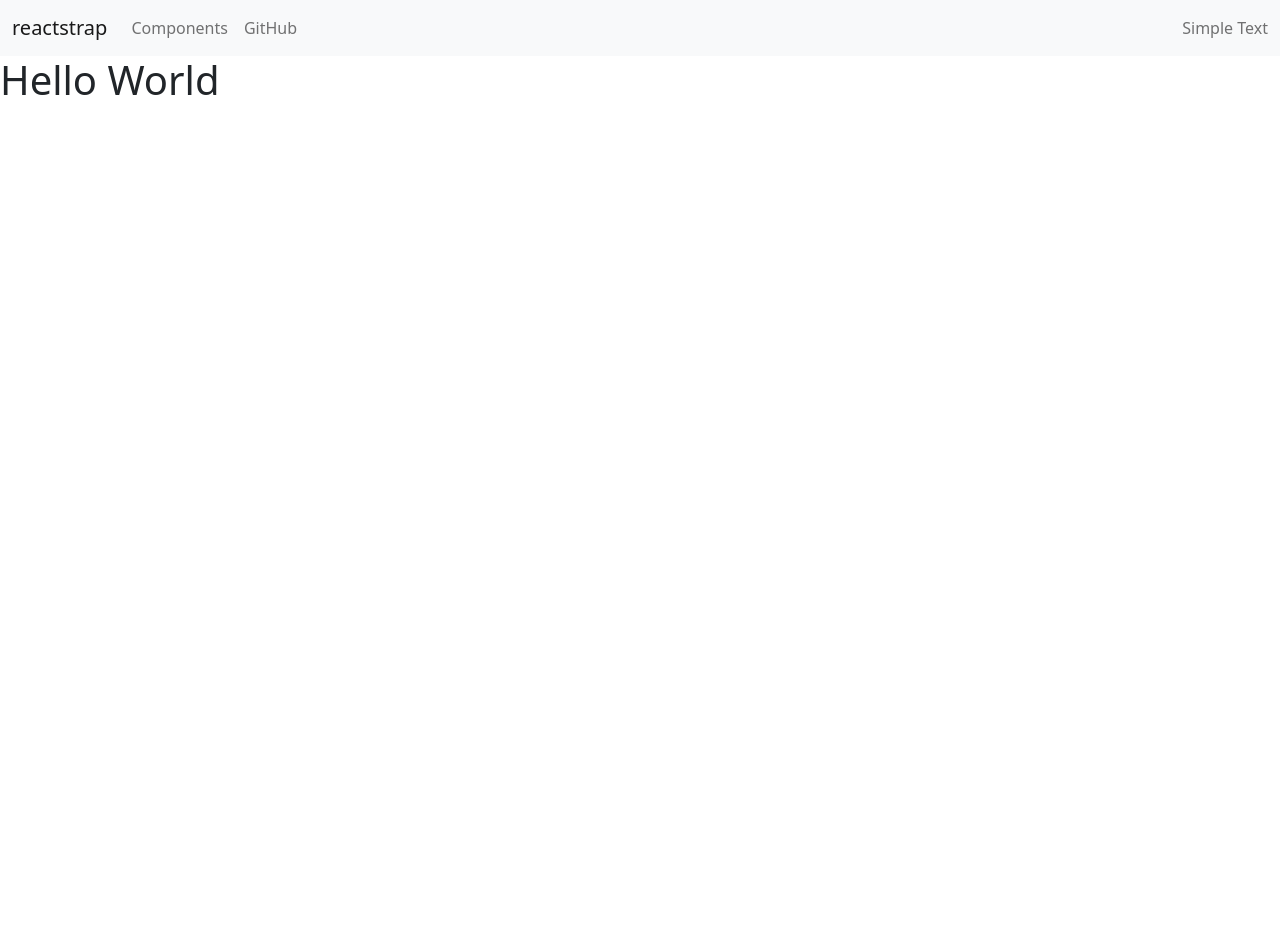
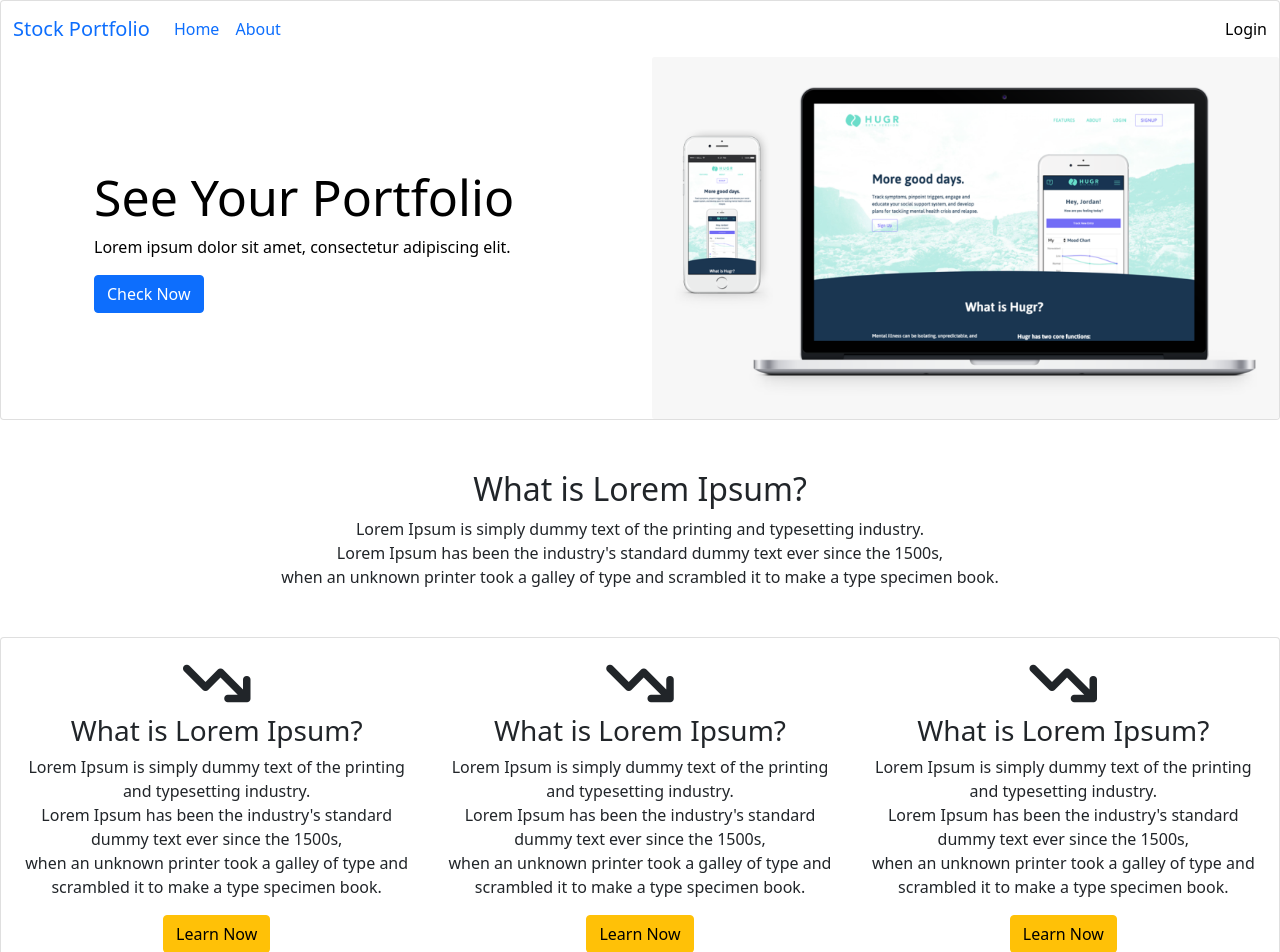
Before and after one commit to jsidd06/stock-portfolio, a React (Create React App) app: page / in a window 1280 px wide. Shown: the top 952 px of the page. Before the commit the page ends 800 px from the top, so only its background shows below. Built offline with nearby package versions, Linux system fonts and the light colour scheme.

Commit message:
startup to set the homePage

```diff
--- a/public/index.html
+++ b/public/index.html
@@ -11,6 +11,7 @@
     />
     <link rel="apple-touch-icon" href="%PUBLIC_URL%/logo192.png" />
     <link rel="manifest" href="%PUBLIC_URL%/manifest.json" />
+    <script src="https://kit.fontawesome.com/9d9101cfa8.js" crossorigin="anonymous"></script>
     <title>React App</title>
   </head>
   <body>
--- a/src/App.js
+++ b/src/App.js
@@ -1,12 +1,10 @@
 import React from 'react'
 import { BrowserRouter, Route, Routes } from 'react-router-dom'
 import Home from './views/Home/Home'
-import NavBarScreen from './views/NavBarScreen/NavBarScreen';
 
 function App() {
   return (
     <BrowserRouter>
-      <NavBarScreen />
       <Routes>
         <Route path="/" element={<Home />} />
       </Routes>
--- a/src/views/Home/Home.js
+++ b/src/views/Home/Home.js
@@ -1,9 +1,103 @@
 import React from 'react'
-
+import { Link } from 'react-router-dom';
+import { Card, CardBody, CardImg, CardImgOverlay, CardText, CardTitle, Col, Container, Row } from 'reactstrap';
+import stockImg from "../../Images/518-5187885_picture-of-a-phone-and-laptop-with-the.png"
+import NavBarScreen from '../NavBarScreen/NavBarScreen';
 function Home() {
   return (
     <>
-      <h1>Hello World</h1>
+      <div>
+        <Card inverse style={{ textAlign: "left" }}>
+          <NavBarScreen />
+          <Row>
+            <Col md="6"></Col>
+            <Col md="6">
+              <CardImg alt="Card image cap" src={stockImg} />
+              <CardImgOverlay>
+                <Container style={{ color: "black", marginTop: "150px" }}>
+                  <CardTitle tag="h5" style={{ fontSize: 50 }}>
+                    See Your Portfolio
+                  </CardTitle>
+                  <CardText>
+                    Lorem ipsum dolor sit amet, consectetur adipiscing elit.
+                  </CardText>
+                  <CardText>
+                    <Link className="btn btn-primary" to="/">
+                      Check Now
+                    </Link>
+                  </CardText>
+                </Container>
+              </CardImgOverlay>
+            </Col>
+          </Row>
+        </Card>
+      </div>
+      <div style={{ textAlign: "center", marginTop: 50 }}>
+        <h2>What is Lorem Ipsum?</h2>
+        <p>
+          Lorem Ipsum is simply dummy text of the printing and typesetting
+          industry. <br></br>Lorem Ipsum has been the industry's standard dummy
+          text ever since the 1500s, <br></br>when an unknown printer took a
+          galley of type and scrambled it to make a type specimen book.
+        </p>
+        <Card className="mt-5">
+          <CardBody>
+            <Row>
+              <Col md="4">
+                <i
+                  style={{ fontSize: 60 }}
+                  className="fa-solid fa-arrow-trend-down"
+                ></i>
+                <h3>What is Lorem Ipsum?</h3>
+                <p>
+                  Lorem Ipsum is simply dummy text of the printing and
+                  typesetting industry. <br></br>Lorem Ipsum has been the
+                  industry's standard dummy text ever since the 1500s, <br></br>
+                  when an unknown printer took a galley of type and scrambled it
+                  to make a type specimen book.
+                </p>
+                <Link className="btn btn-warning" to="/">
+                  Learn Now
+                </Link>
+              </Col>
+              <Col md="4">
+                <i
+                  style={{ fontSize: 60 }}
+                  className="fa-solid fa-arrow-trend-down"
+                ></i>
+                <h3>What is Lorem Ipsum?</h3>
+                <p>
+                  Lorem Ipsum is simply dummy text of the printing and
+                  typesetting industry. <br></br>Lorem Ipsum has been the
+                  industry's standard dummy text ever since the 1500s, <br></br>
+                  when an unknown printer took a galley of type and scrambled it
+                  to make a type specimen book.
+                </p>
+                <Link className="btn btn-warning" to="/">
+                  Learn Now
+                </Link>
+              </Col>
+              <Col md="4">
+                <i
+                  style={{ fontSize: 60 }}
+                  className="fa-solid fa-arrow-trend-down"
+                ></i>
+                <h3>What is Lorem Ipsum?</h3>
+                <p>
+                  Lorem Ipsum is simply dummy text of the printing and
+                  typesetting industry. <br></br>Lorem Ipsum has been the
+                  industry's standard dummy text ever since the 1500s, <br></br>
+                  when an unknown printer took a galley of type and scrambled it
+                  to make a type specimen book.
+                </p>
+                <Link className="btn btn-warning" to="/">
+                  Learn Now
+                </Link>
+              </Col>
+            </Row>
+          </CardBody>
+        </Card>
+      </div>
     </>
   );
 }
--- a/src/views/NavBarScreen/NavBarScreen.js
+++ b/src/views/NavBarScreen/NavBarScreen.js
@@ -4,21 +4,21 @@ import { Collapse, Nav,NavLink, Navbar, NavbarBrand, NavbarText, NavbarToggler,
 function NavBarScreen() {
   return (
     <div>
-      <Navbar color="light" expand="md" light>
-        <NavbarBrand href="/">reactstrap</NavbarBrand>
+      <Navbar color="transparent" expand="md" >
+        <NavbarBrand href="/">Stock Portfolio</NavbarBrand>
         <NavbarToggler onClick={function noRefCheck() {}} />
         <Collapse navbar>
           <Nav className="me-auto" navbar>
             <NavItem>
-              <NavLink href="/components/">Components</NavLink>
+              <NavLink href="/components/">Home</NavLink>
             </NavItem>
             <NavItem>
               <NavLink href="https://github.com/reactstrap/reactstrap">
-                GitHub
+                About
               </NavLink>
             </NavItem>
           </Nav>
-          <NavbarText>Simple Text</NavbarText>
+          <NavbarText style={{color:"black"}}>Login</NavbarText>
         </Collapse>
       </Navbar>
     </div>
```
Also changed, not shown: src/Images/518-5187885_picture-of-a-phone-and-laptop-with-the.png (added).
